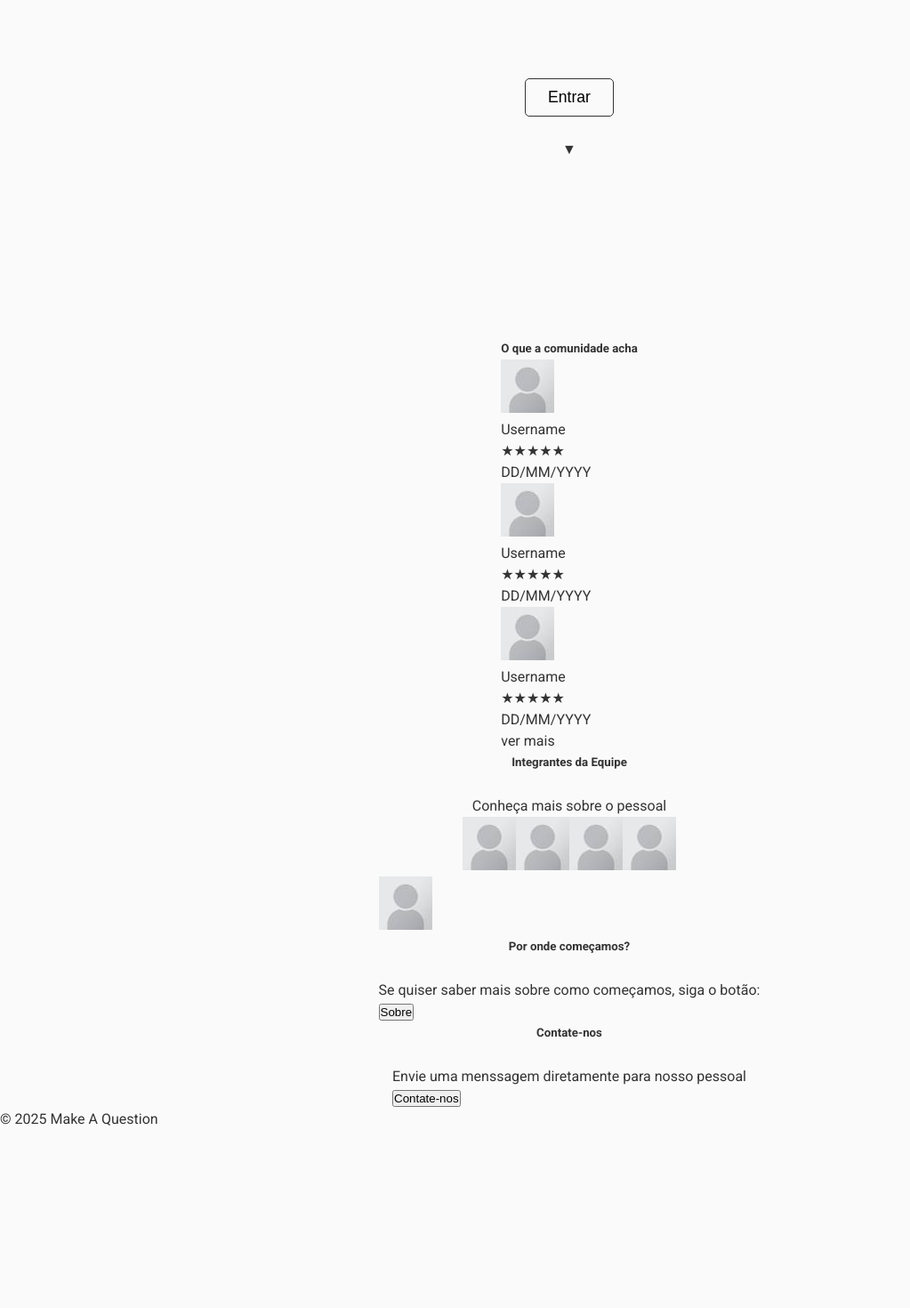
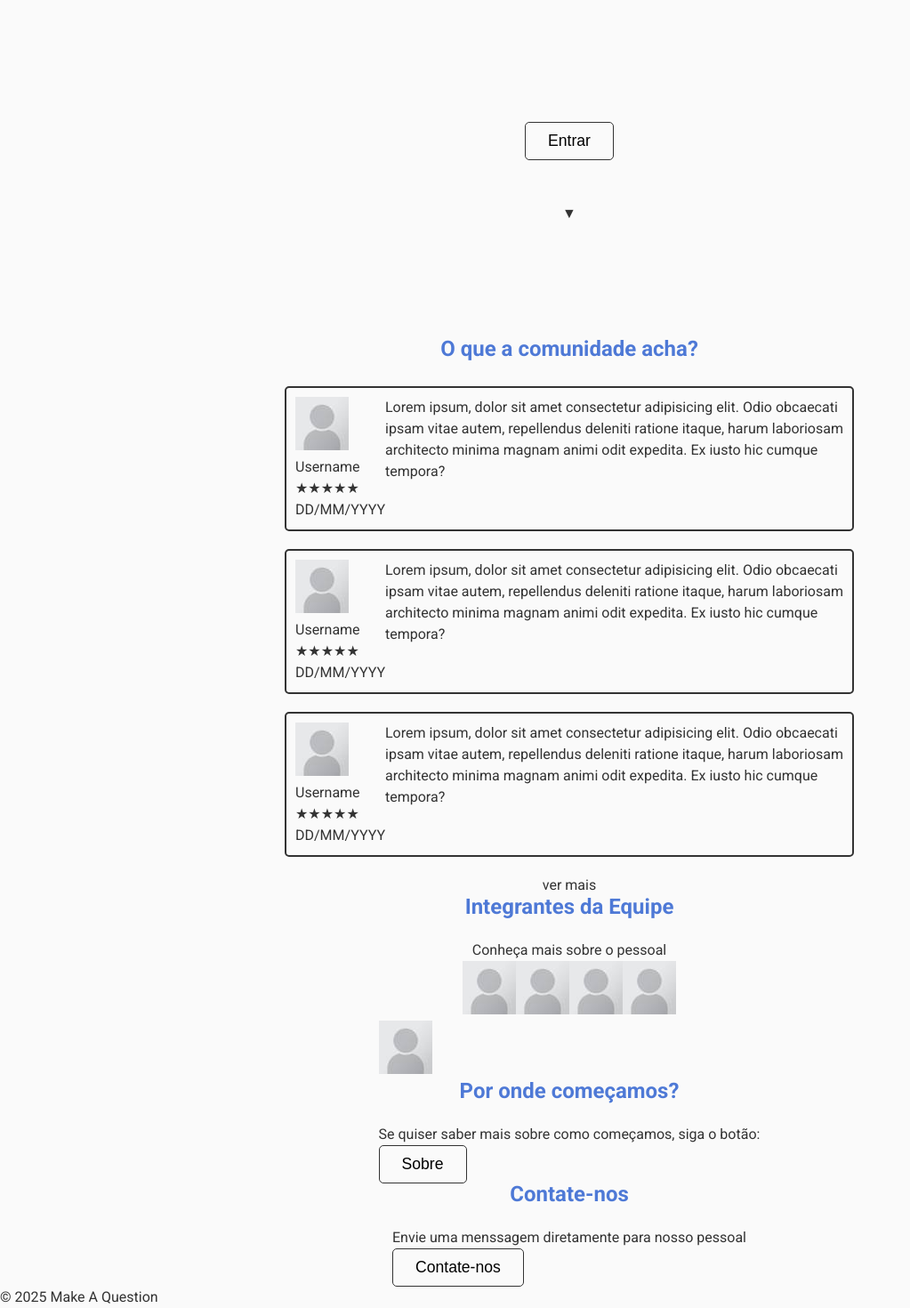
Before and after one commit to coffee-and-code-enterprise/make-a-question, a React (Vite) app: page /introduction in a window 1280 px wide. Shown: the part 497-1967 px from the top of the page at 89% size, without its empty margins (0-1023 px from the left). Before the commit the page ends 1767 px from the top, so only its background shows below. Built offline with nearby package versions, Linux system fonts and the light colour scheme.

Commit message:
Mais arrumação de CSS

```diff
--- a/src/components/Rating.jsx
+++ b/src/components/Rating.jsx
@@ -3,8 +3,8 @@ import icon from "/imgs/icon_user.jpg";
 
 function Rating({username = "Username"}){
     return (
-        <div>
-            <div>
+            <div className={styles.ratesContainer}>
+                <div className={styles.infoContainer}>
                     <div className={styles.userInfo}>
                         <img src={icon} alt="User Rating Icon" />
                         <p>{username}</p>
@@ -15,9 +15,15 @@ function Rating({username = "Username"}){
                     </div>
 
                     <div className={styles.dateContainer}><p>DD/MM/YYYY</p></div>
+                </div>
 
+                <div className={styles.textContainer}>
+                    <div className={styles.text}>
+                        <p>Lorem ipsum, dolor sit amet consectetur adipisicing elit. Odio obcaecati ipsam vitae autem, repellendus deleniti ratione itaque, harum laboriosam architecto minima magnam animi odit expedita. Ex iusto hic cumque tempora?</p>
                     </div>
                 </div>
+            </div>
+
     )
 }
 
--- a/src/components/Rating.module.css
+++ b/src/components/Rating.module.css
@@ -0,0 +1,10 @@
+.ratesContainer{
+    border: 2px solid var(--text) ;
+    border-radius: 5px;
+    padding: 10px;
+
+    height: fit-content;
+    width: 50%;
+
+    display: flex;
+}
--- a/src/pages/Introduction.jsx
+++ b/src/pages/Introduction.jsx
@@ -20,14 +20,16 @@ function Introduction() {
                     </div>
 
                     <div className={styles.heroButtons}>
-                        <Link to="/sign-up  "><button>Entrar</button></Link>
-                        <p>▼</p>
+                        <Link to="/sign-up"><button className={styles.linkButton}>Entrar</button></Link>
+                        <a href = "#rates" className={styles.arrowButton}>▼</a>
                     </div>
                 </section>
             </div>
 
-            <section href="#rates" className={styles.ratingSection}>
-                <h5>O que a comunidade acha</h5>
+            <section id="rates" className={styles.ratingSection}>
+                <div className={styles.sectionTitle}>
+                    <h2>O que a comunidade acha?</h2>
+                </div>
 
                 <div className={styles.ratingContainer}>
                     <Rating/>
@@ -40,7 +42,7 @@ function Introduction() {
 
             <section className={styles.membersSection}>
                 <div className={styles.sectionTitle}>
-                    <h5>Integrantes da Equipe</h5>
+                    <h2>Integrantes da Equipe</h2>
                     <p>Conheça mais sobre o pessoal</p>
                 </div>
 
@@ -58,21 +60,21 @@ function Introduction() {
 
                 <div className={styles.aboutSection}>
                     <div className={styles.sectionTitle}>
-                        <h5>Por onde começamos?</h5>
+                        <h2>Por onde começamos?</h2>
                         <p>Se quiser saber mais sobre como começamos, siga o botão:</p>
                     </div>
 
-                    <Link to="/about"><button>Sobre</button></Link>
+                    <Link to="/about"><button className={styles.linkButton}>Sobre</button></Link>
                 </div>
             </section>
 
             <section className={styles.contactSection}>
                 <div className={styles.sectionTitle}>
-                    <h5>Contate-nos</h5>
+                    <h2>Contate-nos</h2>
                     <p>Envie uma menssagem diretamente para nosso pessoal</p>
                 </div>
 
-                <Link to="/contact"><button>Contate-nos</button></Link>
+                <Link to="/contact"><button className={styles.linkButton}>Contate-nos</button></Link>
             </section>
         </main>
     )
--- a/src/pages/Introduction.module.css
+++ b/src/pages/Introduction.module.css
@@ -1,3 +1,6 @@
+
+/*Padronizações*/
+/*Titulos*/
 .sectionTitle{
     display: flex;
     gap: 25px;
@@ -10,6 +13,25 @@
     font-weight: 400;
 }
 
+/*Botões*/
+.linkButton {
+    position: relative;
+    cursor: pointer;
+    padding: 10px 25px;
+    border-radius: 5px;
+    font-size: 1.1rem;
+    background-color: inherit;
+    border: 1px solid var(--text);
+    transition: padding 0.5s ease-in-out, opacity 0.5 s ease-in-out;
+}
+
+.linkButton:hover{
+    padding: 10px 27px;
+    opacity: 0.95;
+}
+
+/*Seções*/
+/*Seção Hero*/
 .heroSection{
     height: 100vh;
     width: 100%;
@@ -30,22 +52,38 @@
     align-items: center;
 }
 
-.heroSection .heroButtons button{
+.arrowButton{
+    position: absolute;
     cursor: pointer;
-    padding: 10px 25px;
-    border-radius: 5px;
-    font-size: 1.1rem;
-    background-color: inherit;
-    border: 1px solid var(--text);
-    transition: padding 0.2s ease-in-out;
-    transition: opacity 0.2s ease-in-out
+    bottom: 50px;
+    text-decoration: none;
+    color: inherit;
+    animation: bounce 2s ease-in-out infinite;
 }
 
-.heroSection .heroButtons button:hover{
-    padding: 10px 27px;
-    opacity: 0.95;
+/*Seção Rates*/
+.ratingSection{
+        display: flex;
+        flex-flow: column nowrap;
+        gap: 30px;
+        align-items: center;
 }
 
-.heroSection .heroButtons p{
-    cursor: pointer;
+.ratingContainer{
+    display: flex;
+    flex-flow: column nowrap;
+    align-items: center;
+    gap: 20px;
 }
+
+/*Animações*/
+@keyframes bounce{
+    0%, 100% {
+        transform: translateY(0px);
+    }
+
+    50%{
+        transform: translateY(-10px);
+    }
+
+}
```
Lines whose indentation alone changed are shown as unchanged.
